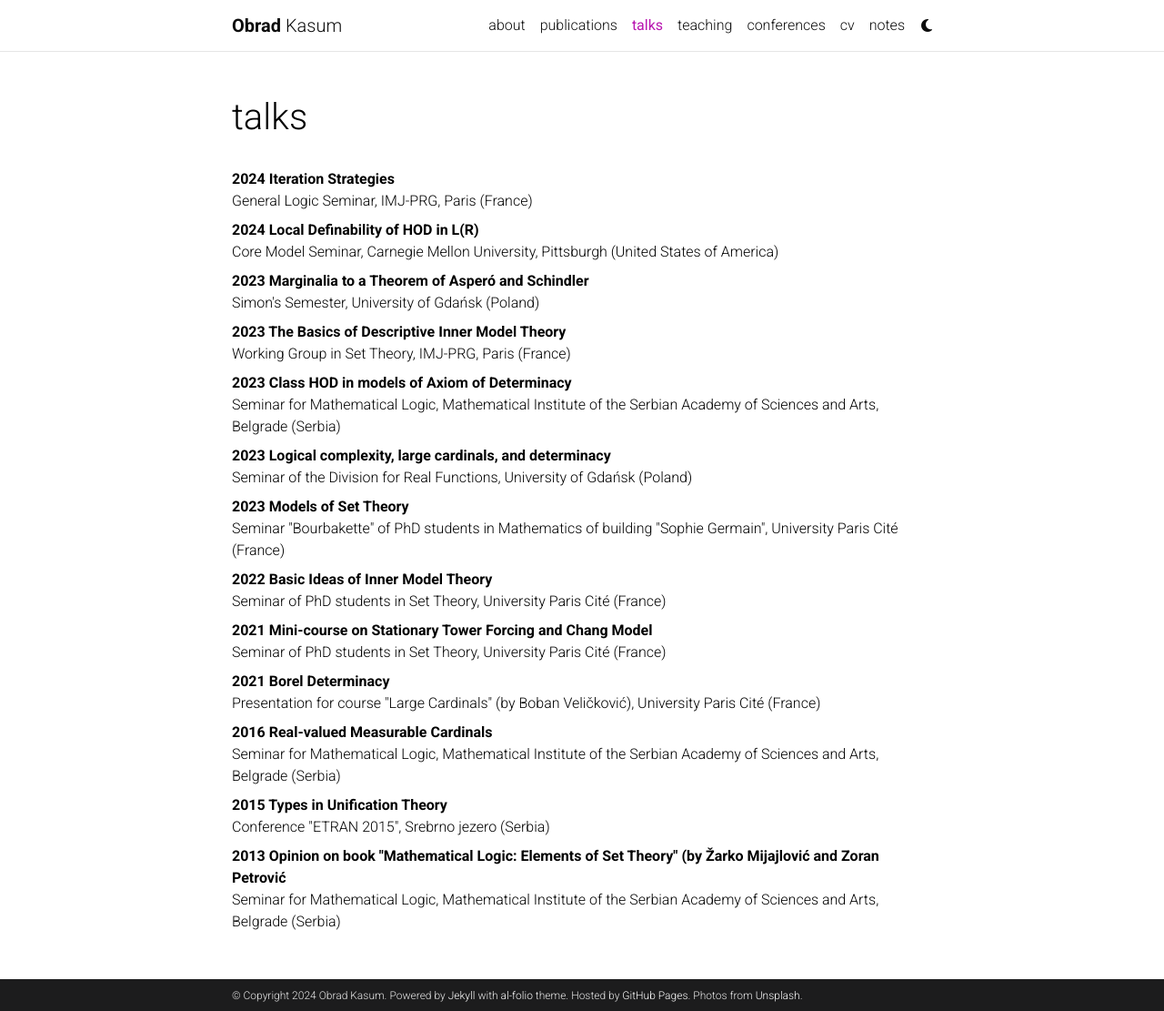
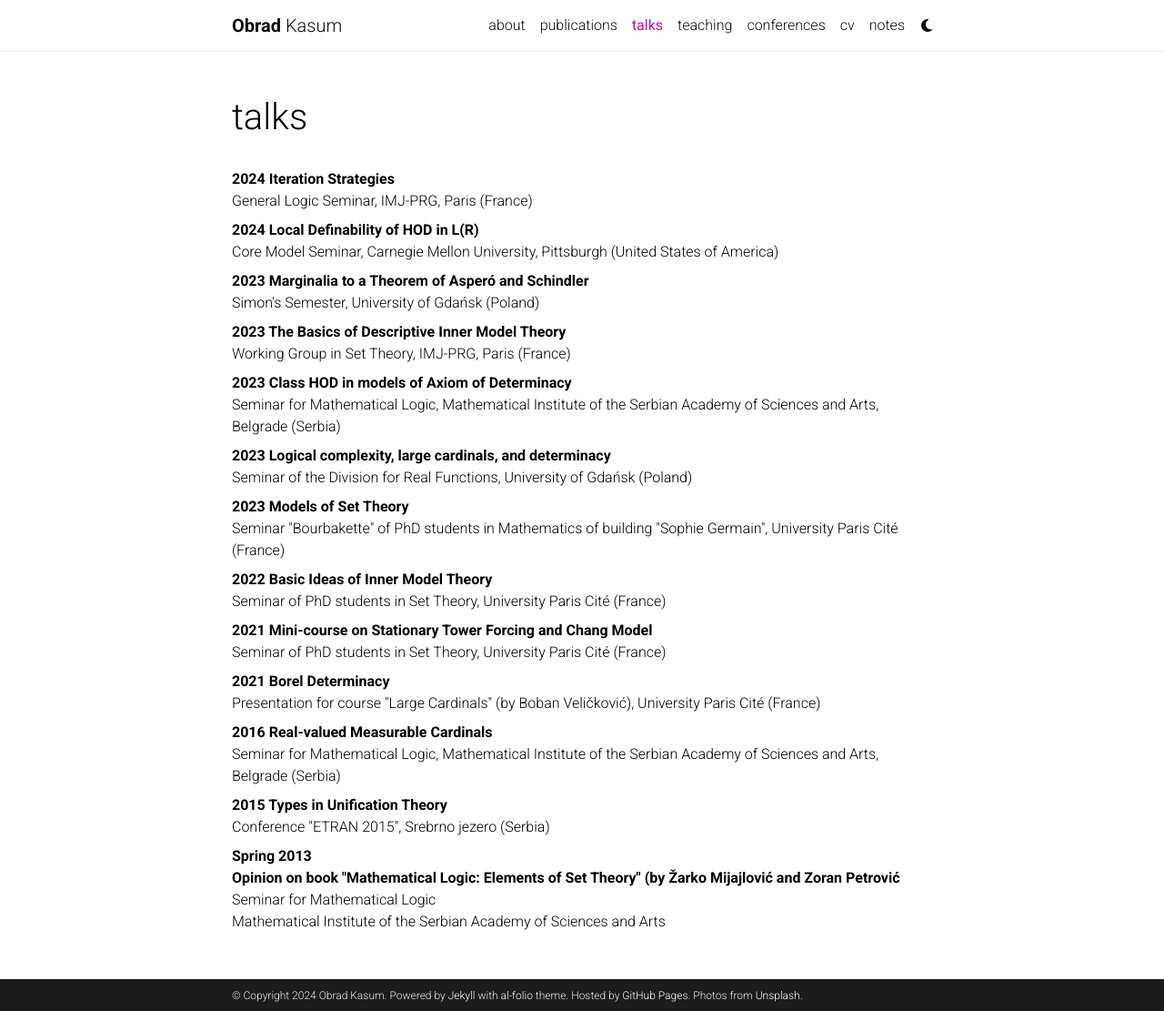
Before and after one commit to obradkasum/obradkasum.github.io, a Jekyll site: the page built from _pages/talks.md, in a window 1280 px wide and 1111 px high. Shown: the whole window at 91% size. Built offline with Jekyll 4.4.1, drawn with Linux system fonts in a browser that asks for light colours; comment, search, counter and statistics services are not loaded; a style sheet for code colours, icons or effects is not loaded.

Commit message:
Update talks.md

```diff
--- a/_pages/talks.md
+++ b/_pages/talks.md
@@ -31,6 +31,8 @@ nav_order: 2
 <dd>Seminar for Mathematical Logic, Mathematical Institute of the Serbian Academy of Sciences and Arts, Belgrade (Serbia)</dd>
 <dt>2015 Types in Unification Theory</dt>
 <dd>Conference "ETRAN 2015", Srebrno jezero (Serbia)</dd>
-<dt>2013 Opinion on book "Mathematical Logic: Elements of Set Theory" (by Žarko Mijajlović and Zoran Petrović</dt>
-<dd>Seminar for Mathematical Logic, Mathematical Institute of the Serbian Academy of Sciences and Arts, Belgrade (Serbia)</dd>
+<dt>Spring 2013<br>
+    Opinion on book "Mathematical Logic: Elements of Set Theory" (by Žarko Mijajlović and Zoran Petrović</dt>
+<dd>Seminar for Mathematical Logic<br>
+    Mathematical Institute of the Serbian Academy of Sciences and Arts</dd>
 </dl>
```
